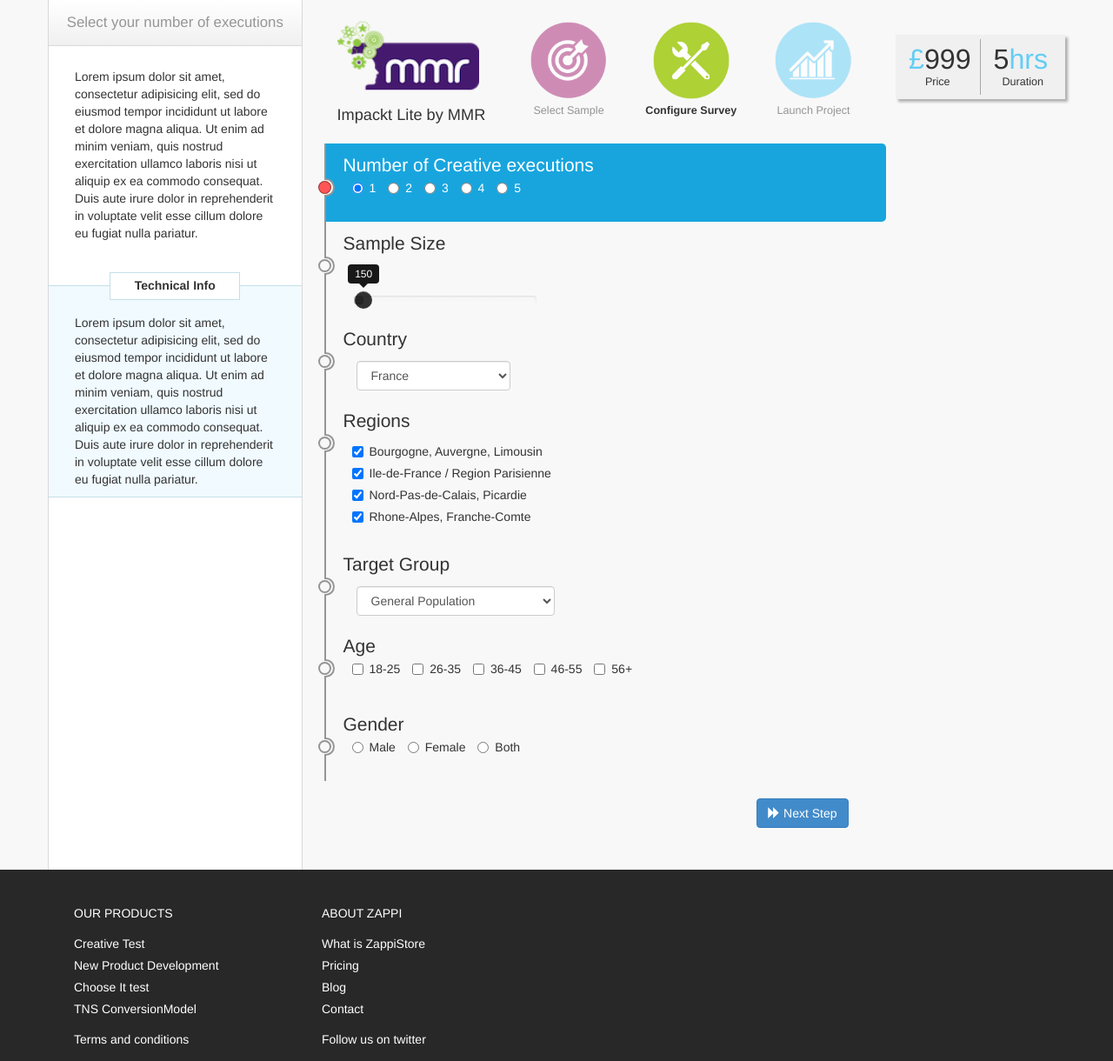
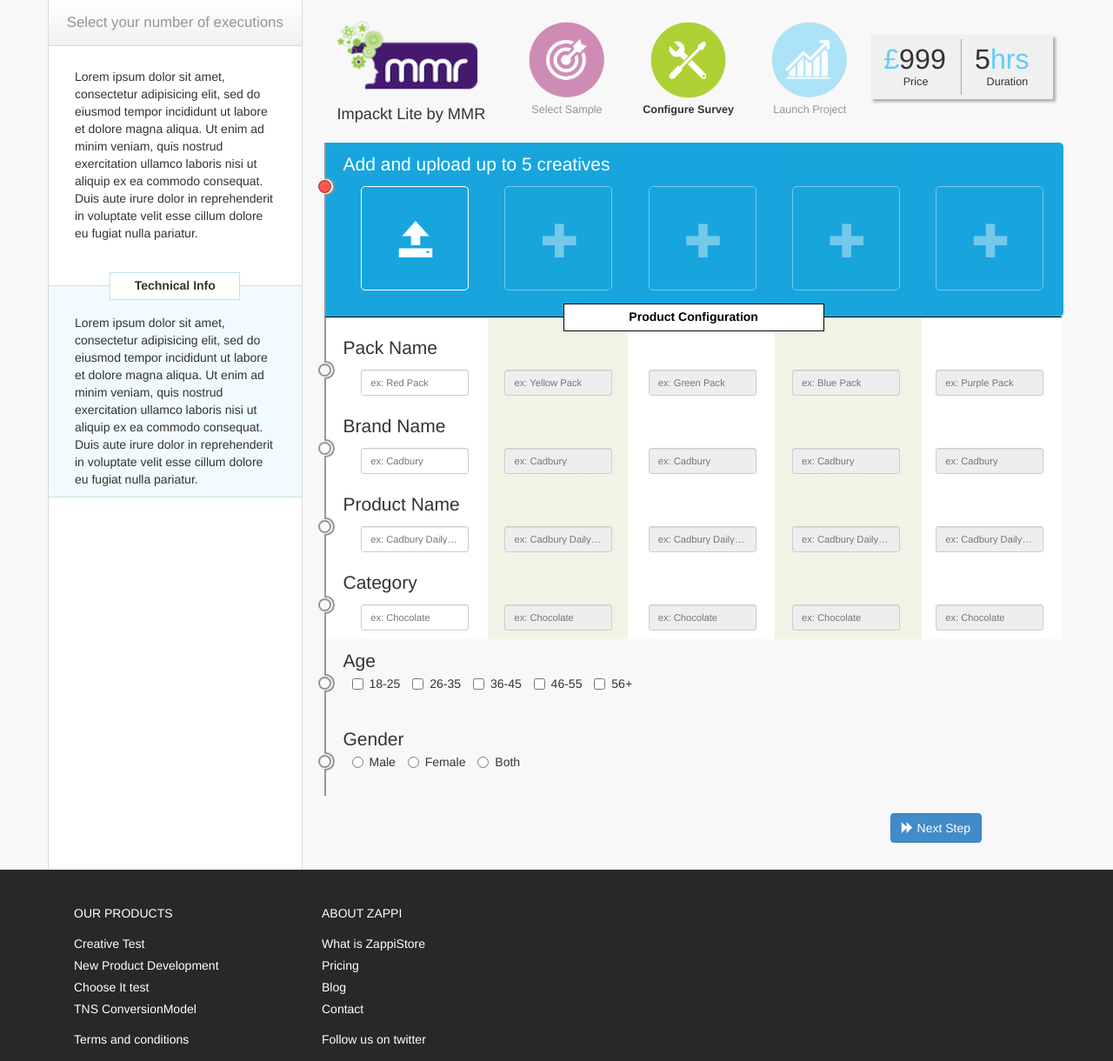
Before and after one commit to quantson/site, a PHP site: page /impackt_product_conf.php in a window 1280 px wide. Shown: the part 82-1302 px from the top of the page at 87% size. Run offline with PHP 8.4, Linux system fonts and the light colour scheme; some libraries are stand-ins or nearby versions.

Commit message:
working on mmr

```diff
--- a/css/impackt_product_conf.css
+++ b/css/impackt_product_conf.css
@@ -71,14 +71,11 @@ body{
 
 
 .main-selection{
-	width: 55%;
+	width: 72.5%;
 	margin: 10px 0 0 25px;
 	padding: 0 0;
-	/*border-left: solid 2px rgba(0,0,0,0.4);*/
 }
 .main-header{
-/*	border: solid 1px rgba(0,0,0,0.4);
-	border-radius: 5px;*/
 	margin: 10px 10px 20px 0;
 }
 .main-header-product img{
@@ -112,7 +109,6 @@ body{
 .selector-wrapper{
 	position: relative;
 	display: inline-block;
-	top: 0;
 	left: -2px;
 	width: 12px;
     height: 21px;
@@ -133,10 +129,6 @@ body{
     border-radius: 15px;
     border: 2px solid rgba(0,0,0,0.4);
 }
-.active .selector{
-	background-color: rgba(255,85,85,1);
-	border: 1px solid rgba(0,0,0,0.4);
-}
 .selection{
 	padding: 10px 0 10px 0;
 	min-height: 90px;
@@ -146,10 +138,18 @@ body{
 	z-index: 20;
 	-webkit-user-select: none;
 }
-.selection.active{
+.selection.active *{
 	color: white;
 }
+.selection.active .square{
+	border-color: white;
+}
+.selection.active .selector{
+	background-color: rgba(255,85,85,1);
+	border: 1px solid rgba(0,0,0,0.4);
+}
 .selection-title{
+	clear: left;
 	position: relative;
 	padding-left: 20px;
 	font-size: 1.5em;
@@ -161,18 +161,6 @@ body{
 .form-group{
 	margin-bottom: 0;
 }
-.country, .target-group{
-	margin-top: 10px;
-}
-.slider{
-	margin: 20px 0 0 0;
-}
-.slider .slider-selection {
-	background: #BABABA;
-}
-.tooltip{
-	z-index: 900;
-}
 .addmargin{
 	margin-left: 10px;
 }
@@ -181,6 +169,106 @@ body{
   display: table;
   clear: both;
 }
+.product-select{
+	background: linear-gradient(
+    to right,
+    #F8F8F8 22%, rgba(175, 209, 54, 0.1) 22%,
+    rgba(175, 209, 54, 0.1) 41%, #F8F8F8 41%,
+    #F8F8F8 61%, rgba(175, 209, 54, 0.1) 61%,
+    rgba(175, 209, 54, 0.1) 81%, #F8F8F8 81%
+  );
+}
+.square{
+	position: relative;
+	float: left;
+	width: 15%;
+	height: 120px;
+	margin: 10px 2.5% 20px 2.5%;
+	border: solid 1px rgba(0, 0, 0, 0.5);
+	border-radius: 5px;
+	opacity: 0.4;
+	color: rgba(0, 0, 0, 0.5)
+}
+.square.added{
+	opacity: 1;
+	color: rgb(0, 0, 0);
+}
+.square .icon-center{
+	font-size: 3em;
+	display: block;
+	margin: 31% 35%;
+}
+.square .trash{
+	position: absolute;
+	top: -15px;
+	right: -15px;
+	font-size: 1.2em;
+    color: white;
+    background: #F15444;
+    width: 30px;
+    height:30px;
+    border-radius: 15px;
+    text-align: center;
+    vertical-align: 10px;
+    padding-top: 7px;
+    display: none;
+}
+.square.added .trash{
+	display: inline;
+}
+.product-conf{
+	background: linear-gradient(
+    to right,
+    white 22%, rgba(175, 209, 54, 0.1) 22%,
+    rgba(175, 209, 54, 0.1) 41%, white 41%,
+    white 61%, rgba(175, 209, 54, 0.1) 61%,
+    rgba(175, 209, 54, 0.1) 81%, white 81%
+  );
+}
+.product-conf-top{
+	padding-top: 20px;
+	position: relative;
+	border-top: solid 1px rgb(0, 0, 0);
+}
+.product-conf-bottom{
+	border-bottom:solid 1px rgb(0, 0, 0);
+}
+.product-conf-header{
+	margin: auto;
+	height: 32px;
+	width: 100%;
+	position: absolute;
+	top: -16px;
+	z-index: 500;
+}
+.product-conf-header-center{
+	color: black !important;
+	background: white;
+	border: solid 1px rgb(0,0,0);
+	width: 300px;
+	position: relative;
+	left: 50%;
+	margin-left: -150px;
+	text-align: center;
+	font-weight: bold;
+	height: 32px;
+	padding-top: 4px;
+}
+input{
+	color: black !important;
+	font-size: 0.8em !important;
+	text-overflow: ellipsis;
+}
+.five input{
+	margin: 10px 2.5% 0 2.5%;
+	width: 15%;
+	float: left;
+}
+.country, .target-group{
+	margin-top: 10px;
+}
+
+
 #magic-line{
 	position: absolute;
 	top: 154px;
@@ -191,13 +279,16 @@ body{
 	border-bottom-right-radius: 5px;
 	border-top-right-radius: 5px;
 }
+
+
+
 .next-step{
 	margin: 20px 0;
 }
 
 
 .project-info{
-	margin: 40px 0 0 0;
+	margin: 20px 0 0 0;
 	background: rgba(0,0,0,0.03);
 	padding: 5px 0;
 	box-shadow: 3px 3px 3px rgba(0,0,0,0.3);
--- a/impackt_product_conf.php
+++ b/impackt_product_conf.php
@@ -41,13 +41,13 @@
 				</div>
 			</div>
 		</div>
-		<div class="main-selection col-md-7">
+		<div class="main-selection col-md-9">
 			<div class="main-header group">
-				<div class="col-md-4 main-header-product">
+				<div class="col-md-3 main-header-product">
 					<img src="image/product/impackt.png">
 					<div>Impackt Lite by MMR</div>
 				</div>
-				<div class="col-md-8 main-header-step">
+				<div class="col-md-6 main-header-step">
 					<div class="row">
 						<div class="col-md-4">
           				  <img src="image/order/target.png">
@@ -63,114 +63,103 @@
           				</div>
           			</div>
 				</div>
+				<div class="col-md-3 pull-right project-info">
+					<div class="col-md-6 price">
+						<div>
+							<span class="price-symbol">£</span><span>999</span>
 						</div>
-			<div class="selection active" question="0">
-				<div class="selection-title">Number of Creative executions</div>
+						<div class="price-tooltip">Price</div>
+					</div>
+					<div class="col-md-6 duration">
+						<div>
+							<span>5</span><span class="price-symbol">hrs</span>
+						</div>
+						<div class="price-tooltip">Duration</div>
+					</div>
+				</div>
+			</div>
+			<div class="selection active product-select" question="0">
+				<div class="selection-title">Add and upload up to 5 creatives</div>
 				<div class="selector-wrapper">
 					<div class="selector active"></div>
 				</div>
-				<div class="user-select addmargin">
+				<div class="user-select">
 					<div class="form-group group">
-						<label class="radio-inline" for="execution_number-0">
-						  <input type="radio" name="execution_number" id="execution_number-0" value="1" checked="checked">
-						  1
-						</label>
-						<label class="radio-inline" for="execution_number-1">
-						  <input type="radio" name="execution_number" id="execution_number-1" value="2">
-						  2
-						</label>
-						<label class="radio-inline" for="execution_number-2">
-						  <input type="radio" name="execution_number" id="execution_number-2" value="3">
-						  3
-						</label>
-						<label class="radio-inline" for="execution_number-3">
-						  <input type="radio" name="execution_number" id="execution_number-3" value="4">
-						  4
-						</label>
-						<label class="radio-inline" for="execution_number-4">
-						  <input type="radio" name="execution_number" id="execution_number-4" value="5">
-						  5
-						</label>
+						<div class="square upload added" cell="1">
+							<span class="glyphicon glyphicon-open icon-center"></span>
 						</div>
+						<div class="square upload" cell="2">
+							<span class="glyphicon glyphicon-plus icon-center"></span>
+							<span class="glyphicon glyphicon-trash trash"></span>
 						</div>
+						<div class="square upload" cell="3">
+							<span class="glyphicon glyphicon-plus icon-center"></span>
+							<span class="glyphicon glyphicon-trash trash"></span>
 						</div>
-			<div class="selection" question="1">
-				<div class="selection-title" >Sample Size</div>
-				<div class="selector-wrapper">
-					<div class="selector"></div>
+						<div class="square upload" cell="4">
+							<span class="glyphicon glyphicon-plus icon-center"></span>
+							<span class="glyphicon glyphicon-trash trash"></span>
 						</div>
-				<div class="user-select slider">
-					<input id="sample-size" data-slider-id='sample-size' type="text" data-slider-min="100" data-slider-max="1000" data-slider-step="50" data-slider-value="150"/>
-				</div>
-			</div>
-			<div class="selection" question="2">
-				<div class="selection-title">Country</div>
-				<div class="selector-wrapper">
-					<div class="selector"></div>
-				</div>
-				<div class="user-select country">
-					<div class="form-group group">
-					  	<div class="col-md-4">
-					    	<select id="country" name="country" class="form-control">
-					    	  <option value="1">France</option>
-					    	  <option value="2">United-Kingdom</option>
-					    	  <option value="3">United-States</option>
-					    	  <option value="4">Burkina-Fasso</option>
-					    	</select>
+						<div class="square upload" cell="5">
+							<span class="glyphicon glyphicon-plus icon-center"></span>
+							<span class="glyphicon glyphicon-trash trash"></span>
 						</div>
 					</div>
 				</div>
 			</div>
-			<div class="selection" question="3">
-				<div class="selection-title">Regions</div>
+			<div class="selection product-conf product-conf-top" question="1">
+				<div class="product-conf-header">
+					<div class="product-conf-header-center">Product Configuration</div>
+				</div>
+				<div class="selection-title" >Pack Name</div>
 				<div class="selector-wrapper">
 					<div class="selector"></div>
 				</div>
-				<div class="user-select addmargin">
-					<div class="form-group group region-box">
-					  	<div class="checkbox">
-					    	<label for="regions-0">
-					    	  <input type="checkbox" name="regions" id="regions-0" value="1" checked>
-					    	  Bourgogne, Auvergne, Limousin
-					    	</label>
-						</div>
-					  	<div class="checkbox">
-					    	<label for="regions-1">
-					    	  <input type="checkbox" name="regions" id="regions-1" value="2" checked>
-					    	  Ile-de-France / Region Parisienne
-					    	</label>
-						</div>
-					  	<div class="checkbox">
-					    	<label for="regions-2">
-					    	  <input type="checkbox" name="regions" id="regions-2" value="3" checked>
-					    	  Nord-Pas-de-Calais, Picardie
-					    	</label>
-						</div>
-					  	<div class="checkbox">
-					    	<label for="regions-3">
-					    	  <input type="checkbox" name="regions" id="regions-3" value="4" checked>
-					    	  Rhone-Alpes, Franche-Comte
-					    	</label>
+				<div class="user-select input-group-sm five group">
+					<input name="textinput" type="text" placeholder="ex: Red Pack" class="form-control">
+					<input name="textinput" type="text" placeholder="ex: Yellow Pack" class="form-control " disabled>
+					<input name="textinput" type="text" placeholder="ex: Green Pack" class="form-control " disabled>
+					<input name="textinput" type="text" placeholder="ex: Blue Pack" class="form-control " disabled>
+					<input name="textinput" type="text" placeholder="ex: Purple Pack" class="form-control " disabled>
 				</div>
 			</div>
-				</div>
-			</div>
-			<div class="selection" question="4">
-				<div class="selection-title">Target Group</div>
+			<div class="selection product-conf" question="2">
+				<div class="selection-title">Brand Name</div>
 				<div class="selector-wrapper">
 					<div class="selector"></div>
 				</div>
-				<div class="user-select target-group">
-					<div class="form-group group">
-						<div class="col-md-5">
-					    	<select id="target-group" name="target-group" class="form-control">
-					    	  <option value="1">General Population</option>
-					    	  <option value="2">High Income</option>
-					    	  <option value="3">Low Income</option>
-					    	  <option value="4">No idea</option>
-					    	</select>
+				<div class="user-select input-group-sm five group">
+					<input name="textinput" type="text" placeholder="ex: Cadbury" class="form-control">
+					<input name="textinput" type="text" placeholder="ex: Cadbury" class="form-control " disabled>
+					<input name="textinput" type="text" placeholder="ex: Cadbury" class="form-control " disabled>
+					<input name="textinput" type="text" placeholder="ex: Cadbury" class="form-control " disabled>
+					<input name="textinput" type="text" placeholder="ex: Cadbury" class="form-control " disabled>
 				</div>
 			</div>
+			<div class="selection product-conf" question="3">
+				<div class="selection-title">Product Name</div>
+				<div class="selector-wrapper">
+					<div class="selector"></div>
+				</div>
+				<div class="user-select input-group-sm five group">
+					<input name="textinput" type="text" placeholder="ex: Cadbury Daily Milk" class="form-control">
+					<input name="textinput" type="text" placeholder="ex: Cadbury Daily Milk" class="form-control " disabled>
+					<input name="textinput" type="text" placeholder="ex: Cadbury Daily Milk" class="form-control " disabled>
+					<input name="textinput" type="text" placeholder="ex: Cadbury Daily Milk" class="form-control " disabled>
+					<input name="textinput" type="text" placeholder="ex: Cadbury Daily Milk" class="form-control " disabled>
+				</div>
+			</div>
+			<div class="selection product-conf" question="4">
+				<div class="selection-title">Category</div>
+				<div class="selector-wrapper">
+					<div class="selector"></div>
+				</div>
+				<div class="user-select input-group-sm five group">
+					<input name="textinput" type="text" placeholder="ex: Chocolate" class="form-control">
+					<input name="textinput" type="text" placeholder="ex: Chocolate" class="form-control" disabled>
+					<input name="textinput" type="text" placeholder="ex: Chocolate" class="form-control" disabled>
+					<input name="textinput" type="text" placeholder="ex: Chocolate" class="form-control" disabled>
+					<input name="textinput" type="text" placeholder="ex: Chocolate" class="form-control" disabled>
 				</div>
 			</div>
 			<div class="selection" question="5">
@@ -229,20 +218,6 @@
 				<a href="#" class="btn btn-primary"><span class="glyphicon glyphicon-forward"></span> Next Step</a>
 			</div>
 		</div>
-		<div class="col-md-2 pull-right project-info">
-			<div class="col-md-6 price">
-				<div>
-					<span class="price-symbol">£</span><span>999</span>
-				</div>
-				<div class="price-tooltip">Price</div>
-			</div>
-			<div class="col-md-6 duration">
-				<div>
-					<span>5</span><span class="price-symbol">hrs</span>
-				</div>
-				<div class="price-tooltip">Duration</div>
-			</div>
-		</div>
 	</div>
 
 	<?php include ("footer.html") ?>
@@ -276,7 +251,7 @@
 
 		$(window).scroll(function(){
 			scroll_follow($('.left-help-wrapper'));
-			scroll_follow($('.project-info'));
+			// scroll_follow($('.project-info'));
 		});
 
 
@@ -319,5 +294,15 @@
 		    });
 		});
 
+	$('.square:not(.added)').click(function(){
+		$(this).addClass('added');
+		$(this).find('.icon-center').removeClass('glyphicon-plus').addClass('glyphicon-open');
+	});
+
+	$('.trash').click(function(){
+		$(this).prev().removeClass('glyphicon-open').addClass('glyphicon-plus');
+		$(this).parent().removeClass('added');
+	});
+
 	</script>
 </body>
```
Lines whose indentation alone changed are shown as unchanged.
